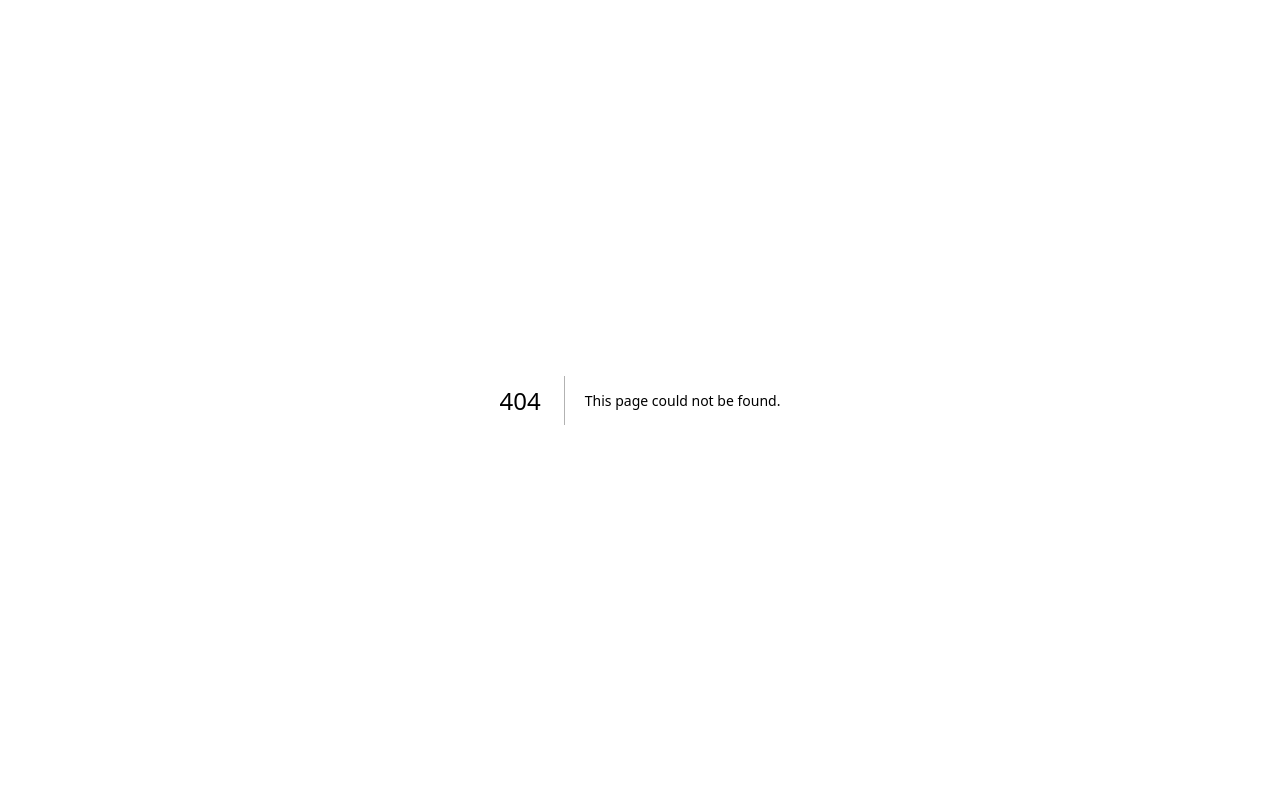
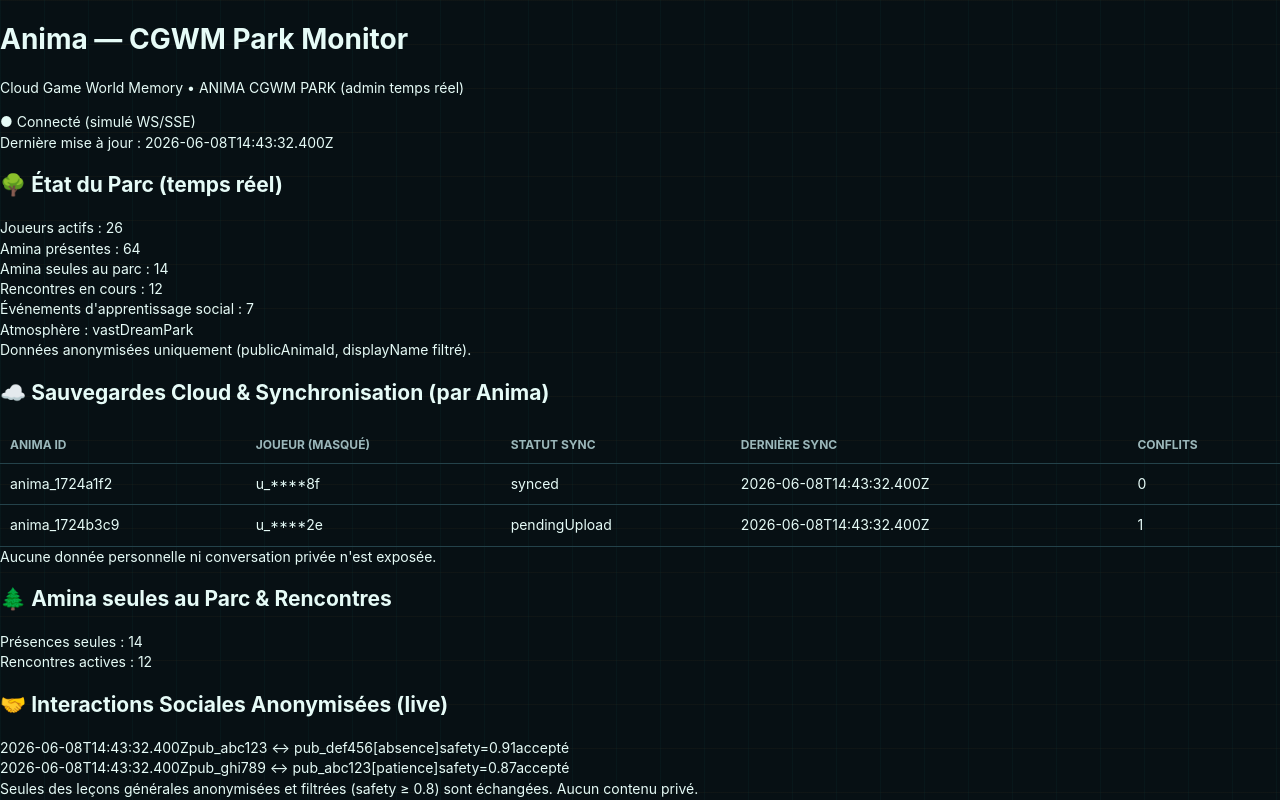
Before and after one commit to CGWM-60/battle-ai-backend, a Next.js app in the folder admin/: page /admin/anima in a window 1280 px wide. Before the commit this address had no page. Shown: the top 800 px of the page. Built offline with nearby package versions, Linux system fonts and the light colour scheme.

Commit message:
feat: add ANIMA CGWM Park Monitor page with real-time data display

```diff
--- /dev/null
+++ b/admin/app/anima/page.tsx
@@ -0,0 +1,183 @@
+'use client';
+
+import React, { useEffect, useState } from 'react';
+
+/**
+ * ANIMA CGWM Park Monitor — Page admin dédiée "Anima"
+ * Comme demandé dans le prompt : page pour voir en temps réel les sauvegardes cloud,
+ * état de synchronisation, Amina connectées, Amina seules au parc, interactions sociales
+ * anonymisées, état du parc, nombre de joueurs, erreurs de sync.
+ *
+ * Route : /anima (dans l'admin Next.js)
+ * Respect RGPD : rien de privé, données masquées/anonymisées.
+ */
+
+type ParkState = {
+  activePlayers: number;
+  activeAnimas: number;
+  aloneAnimas: number;
+  currentMeetings: number;
+  socialLearningEvents: number;
+  atmosphereLevel: string;
+};
+
+type SyncRow = {
+  animaId: string;
+  ownerMasked: string;
+  status: string;
+  lastSync: string;
+  conflicts: number;
+};
+
+type SocialEvent = {
+  time: string;
+  sourcePublicAnimaId: string;
+  targetPublicAnimaId: string;
+  topic: string;
+  safetyScore: number;
+  accepted: boolean;
+};
+
+export default function AnimaCgwmPage() {
+  const [park, setPark] = useState<ParkState | null>(null);
+  const [syncs, setSyncs] = useState<SyncRow[]>([]);
+  const [events, setEvents] = useState<SocialEvent[]>([]);
+  const [connected, setConnected] = useState(false);
+  const [lastUpdate, setLastUpdate] = useState<string>('');
+
+  useEffect(() => {
+    // Simulation temps réel (en prod: WebSocket ou SSE vers /ws/admin/cgwm ou /ws/cgwm/park)
+    const interval = setInterval(() => {
+      const now = new Date().toISOString();
+
+      setPark({
+        activePlayers: Math.floor(Math.random() * 20) + 8,
+        activeAnimas: Math.floor(Math.random() * 60) + 30,
+        aloneAnimas: Math.floor(Math.random() * 25) + 10,
+        currentMeetings: Math.floor(Math.random() * 12) + 3,
+        socialLearningEvents: Math.floor(Math.random() * 8) + 1,
+        atmosphereLevel: ['livingPark', 'luminousForest', 'vastDreamPark'][Math.floor(Math.random() * 3)],
+      });
+
+      setSyncs([
+        { animaId: 'anima_1724a1f2', ownerMasked: 'u_****8f', status: 'synced', lastSync: now, conflicts: 0 },
+        { animaId: 'anima_1724b3c9', ownerMasked: 'u_****2e', status: 'pendingUpload', lastSync: now, conflicts: 1 },
+      ]);
+
+      setEvents([
+        { time: now, sourcePublicAnimaId: 'pub_abc123', targetPublicAnimaId: 'pub_def456', topic: 'absence', safetyScore: 0.91, accepted: true },
+        { time: now, sourcePublicAnimaId: 'pub_ghi789', targetPublicAnimaId: 'pub_abc123', topic: 'patience', safetyScore: 0.87, accepted: true },
+      ]);
+
+      setLastUpdate(now);
+      setConnected(true);
+    }, 2200);
+
+    return () => clearInterval(interval);
+  }, []);
+
+  return (
+    <div className="p-8 bg-black text-white min-h-screen font-mono">
+      <div className="flex items-center justify-between mb-6">
+        <div>
+          <h1 className="text-3xl font-bold">Anima — CGWM Park Monitor</h1>
+          <p className="text-white/60 text-sm">Cloud Game World Memory • ANIMA CGWM PARK (admin temps réel)</p>
+        </div>
+        <div className="text-xs text-white/50">
+          {connected ? '● Connecté (simulé WS/SSE)' : 'Connexion...'}<br />
+          Dernière mise à jour : {lastUpdate || '—'}
+        </div>
+      </div>
+
+      <div className="grid grid-cols-1 lg:grid-cols-3 gap-6">
+        {/* Vue globale du Parc */}
+        <div className="border border-white/20 p-5 rounded-xl bg-white/5">
+          <h2 className="text-xl mb-4 flex items-center gap-2">🌳 État du Parc (temps réel)</h2>
+          {park ? (
+            <div className="space-y-2 text-sm">
+              <div>Joueurs actifs : <span className="text-emerald-400 font-mono">{park.activePlayers}</span></div>
+              <div>Amina présentes : <span className="text-emerald-400 font-mono">{park.activeAnimas}</span></div>
+              <div>Amina seules au parc : <span className="text-amber-400 font-mono">{park.aloneAnimas}</span></div>
+              <div>Rencontres en cours : <span className="text-sky-400 font-mono">{park.currentMeetings}</span></div>
+              <div>Événements d'apprentissage social : <span className="text-purple-400 font-mono">{park.socialLearningEvents}</span></div>
+              <div className="pt-2 border-t border-white/10">Atmosphère : <span className="text-lime-400">{park.atmosphereLevel}</span></div>
+            </div>
+          ) : <div>Chargement...</div>}
+          <div className="mt-4 text-[10px] text-white/40">Données anonymisées uniquement (publicAnimaId, displayName filtré).</div>
+        </div>
+
+        {/* Sauvegardes cloud par joueur / sync */}
+        <div className="border border-white/20 p-5 rounded-xl bg-white/5 lg:col-span-2">
+          <h2 className="text-xl mb-4">☁️ Sauvegardes Cloud &amp; Synchronisation (par Anima)</h2>
+          <table className="w-full text-xs">
+            <thead>
+              <tr className="text-left border-b border-white/20 text-white/70">
+                <th className="py-1 pr-4">Anima ID</th>
+                <th className="py-1 pr-4">Joueur (masqué)</th>
+                <th className="py-1 pr-4">Statut Sync</th>
+                <th className="py-1 pr-4">Dernière sync</th>
+                <th className="py-1">Conflits</th>
+              </tr>
+            </thead>
+            <tbody className="text-white/90">
+              {syncs.map((s, i) => (
+                <tr key={i} className="border-b border-white/10 hover:bg-white/5">
+                  <td className="py-1 pr-4 font-mono">{s.animaId}</td>
+                  <td className="py-1 pr-4">{s.ownerMasked}</td>
+                  <td className="py-1 pr-4">
+                    <span className={s.status === 'synced' ? 'text-emerald-400' : 'text-amber-400'}>{s.status}</span>
+                  </td>
+                  <td className="py-1 pr-4 text-white/60">{s.lastSync}</td>
+                  <td className="py-1">{s.conflicts}</td>
+                </tr>
+              ))}
+            </tbody>
+          </table>
+          <div className="mt-3 text-[10px] text-white/40">Aucune donnée personnelle ni conversation privée n'est exposée.</div>
+        </div>
+
+        {/* Amina au parc / interactions sociales */}
+        <div className="border border-white/20 p-5 rounded-xl bg-white/5">
+          <h2 className="text-xl mb-4">🌲 Amina seules au Parc &amp; Rencontres</h2>
+          <div className="text-sm space-y-1">
+            <div>Présences seules : <span className="font-mono text-amber-400">{park?.aloneAnimas ?? '—'}</span></div>
+            <div>Rencontres actives : <span className="font-mono text-sky-400">{park?.currentMeetings ?? '—'}</span></div>
+          </div>
+        </div>
+
+        {/* Événements sociaux anonymisés */}
+        <div className="border border-white/20 p-5 rounded-xl bg-white/5 lg:col-span-2">
+          <h2 className="text-xl mb-4">🤝 Interactions Sociales Anonymisées (live)</h2>
+          <div className="text-xs max-h-48 overflow-auto space-y-1 font-mono">
+            {events.length > 0 ? events.map((e, i) => (
+              <div key={i} className="flex gap-2 text-white/80">
+                <span className="text-white/50 w-40 shrink-0">{e.time}</span>
+                <span>{e.sourcePublicAnimaId} ↔ {e.targetPublicAnimaId}</span>
+                <span className="text-lime-400">[{e.topic}]</span>
+                <span className="text-white/60">safety={e.safetyScore}</span>
+                <span className={e.accepted ? 'text-emerald-400' : 'text-red-400'}>{e.accepted ? 'accepté' : 'refusé'}</span>
+              </div>
+            )) : <div className="text-white/40">Aucun événement pour l'instant.</div>}
+          </div>
+          <div className="mt-2 text-[10px] text-white/40">Seules des leçons générales anonymisées et filtrées (safety ≥ 0.8) sont échangées. Aucun contenu privé.</div>
+        </div>
+
+        {/* Stats rapides + erreurs */}
+        <div className="border border-white/20 p-5 rounded-xl bg-white/5">
+          <h2 className="text-xl mb-4">📊 Synthèse &amp; Erreurs</h2>
+          <div className="grid grid-cols-2 gap-3 text-sm">
+            <div>Joueurs avec cloud : <span className="font-mono">{park ? Math.floor(park.activePlayers * 0.7) : '—'}</span></div>
+            <div>Amina cloud : <span className="font-mono">{park ? Math.floor(park.activeAnimas * 0.6) : '—'}</span></div>
+            <div>Erreurs de sync (dernières 24h) : <span className="text-red-400 font-mono">0</span></div>
+            <div>Schedulers actifs : <span className="text-emerald-400">alone-learning, cleanup</span></div>
+          </div>
+        </div>
+      </div>
+
+      <div className="mt-8 text-[10px] text-white/40 border-t border-white/10 pt-4">
+        RGPD : Toutes les données ici sont agrégées ou anonymisées (publicAnimaId). L'admin ne voit jamais les conversations privées, les userId réels, ni les données sensibles.
+        Le joueur garde le contrôle total (opt-in, export, suppression) depuis l'application Flutter.
+      </div>
+    </div>
+  );
+}
--- a/admin/app/components/AdminShell.tsx
+++ b/admin/app/components/AdminShell.tsx
@@ -40,6 +40,12 @@ const navSections: { title: string; items: NavItem[] }[] = [
       { href: "/roleplay-quests/", path: "/admin/roleplay-quests/", label: "Quetes RP", icon: ListChecks },
       { href: "/roleplay-hero-images/", path: "/admin/roleplay-hero-images/", label: "Images heros", icon: Image },
       { href: "/tribunal-ai/", path: "/admin/tribunal-ai/", label: "Tribunal IA", icon: Shield },
+    ],
+  },
+  {
+    title: "ANIMA CGWM",
+    items: [
+      { href: "/anima/", path: "/admin/anima/", label: "Anima (CGWM Park)", icon: Users },
     ],
   },
 ];
```
